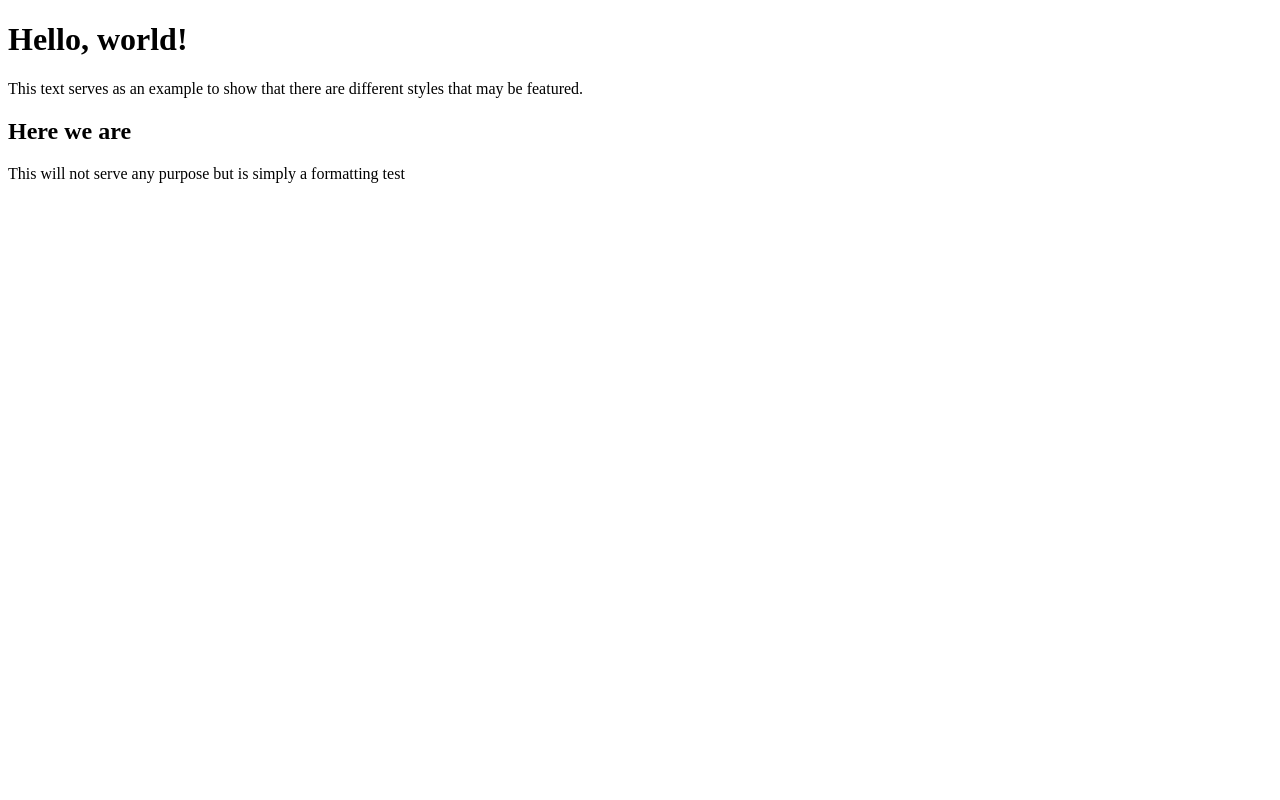
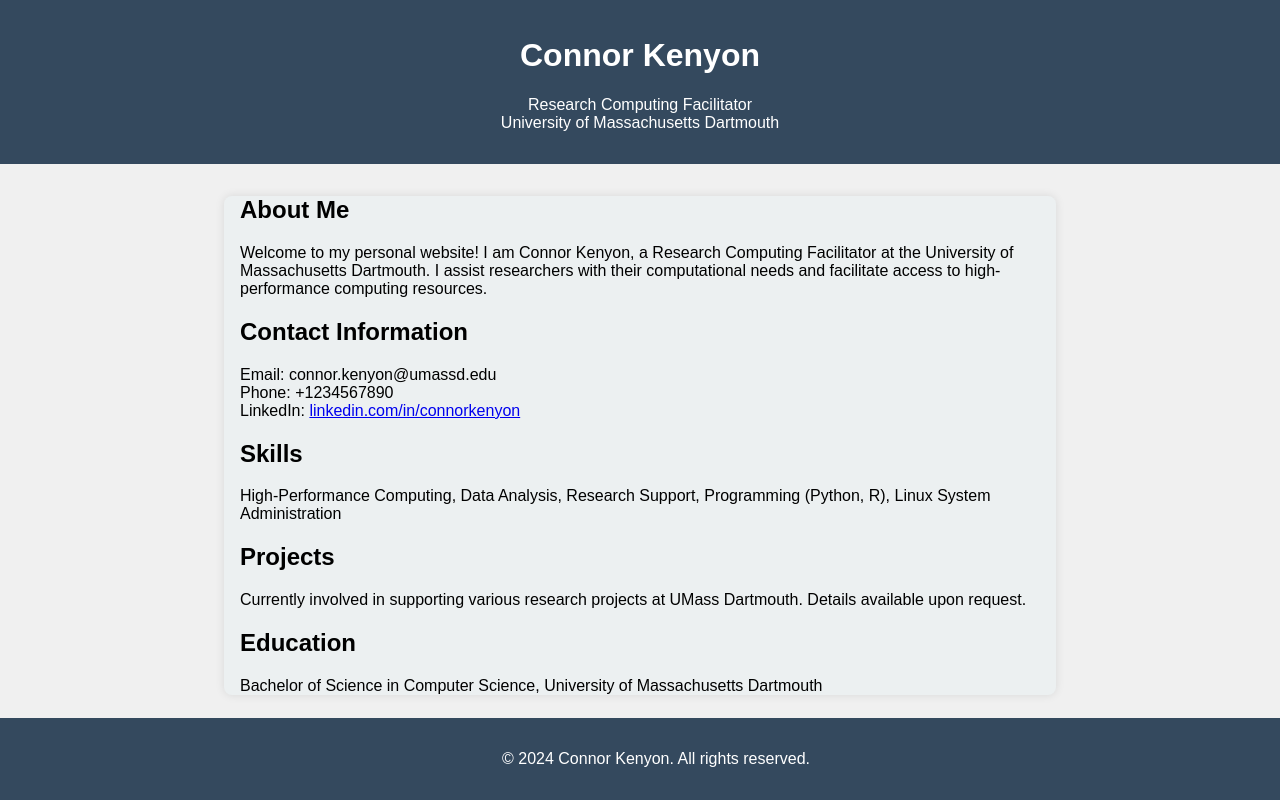
Before and after one commit to ConnorKenyon/ConnorKenyon.github.io, a plain HTML site: page index.html in a window 1280 px wide. Drawn offline with Linux system fonts and the light colour scheme.

Commit message:
chatgpt init website

```diff
--- a/index.html
+++ b/index.html
@@ -1,23 +1,70 @@
-<!doctype html>
+<!DOCTYPE html>
 <html lang="en">
-  <head>
-    <!-- Required meta tags -->
-    <meta charset="utf-8">
-    <meta name="viewport" content="width=device-width, initial-scale=1, shrink-to-fit=no">
+<head>
+    <meta charset="UTF-8">
+    <meta name="viewport" content="width=device-width, initial-scale=1.0">
+    <title>Connor Kenyon - Personal Website</title>
+    <style>
+        /* CSS styles with mint green and dark gray color scheme */
+        body {
+            font-family: Arial, sans-serif;
+            background-color: #f0f0f0; /* Light gray background */
+            margin: 0;
+            padding: 0;
+            text-align: center;
+        }
+        .header {
+            background-color: #34495e; /* Dark gray header background */
+            color: #fff; /* Header text color */
+            padding: 1rem;
+        }
+        .content {
+            max-width: 800px;
+            margin: 2rem auto;
+            padding: 0 1rem;
+            text-align: left;
+            background-color: #ecf0f1; /* Light mint green content background */
+            box-shadow: 0 0 10px rgba(0,0,0,0.1);
+            border-radius: 8px;
+        }
+        .footer {
+            background-color: #34495e; /* Dark gray footer background */
+            color: #fff; /* Footer text color */
+            padding: 1rem;
+            position: fixed;
+            bottom: 0;
+            width: 100%;
+        }
+    </style>
+</head>
+<body>
+    <div class="header">
+        <h1>Connor Kenyon</h1>
+        <p>Research Computing Facilitator<br>
+           University of Massachusetts Dartmouth</p>
+    </div>
 
-    <!-- Add CSS -->
-    <link rel=stylesheet" href="styles.css">
+    <div class="content">
+        <h2>About Me</h2>
+        <p>Welcome to my personal website! I am Connor Kenyon, a Research Computing Facilitator at the University of Massachusetts Dartmouth. I assist researchers with their computational needs and facilitate access to high-performance computing resources.</p>
 
-    <title>Hello, World!</title>
-  </head>
+        <h2>Contact Information</h2>
+        <p>Email: connor.kenyon@umassd.edu<br>
+           Phone: +1234567890<br>
+           LinkedIn: <a href="https://www.linkedin.com/in/connorkenyon" target="_blank">linkedin.com/in/connorkenyon</a></p>
 
-  <body>
-    <h1>Hello, world!</h1>
+        <h2>Skills</h2>
+        <p>High-Performance Computing, Data Analysis, Research Support, Programming (Python, R), Linux System Administration</p>
 
-    This text serves as an example to show that there are different styles that may be featured.
+        <h2>Projects</h2>
+        <p>Currently involved in supporting various research projects at UMass Dartmouth. Details available upon request.</p>
 
-    <h2> Here we are</h2>
+        <h2>Education</h2>
+        <p>Bachelor of Science in Computer Science, University of Massachusetts Dartmouth</p>
+    </div>
 
-    This will not serve any purpose but is simply a formatting test
-  </body>
+    <div class="footer">
+        <p>&copy; 2024 Connor Kenyon. All rights reserved.</p>
+    </div>
+</body>
 </html>
```
